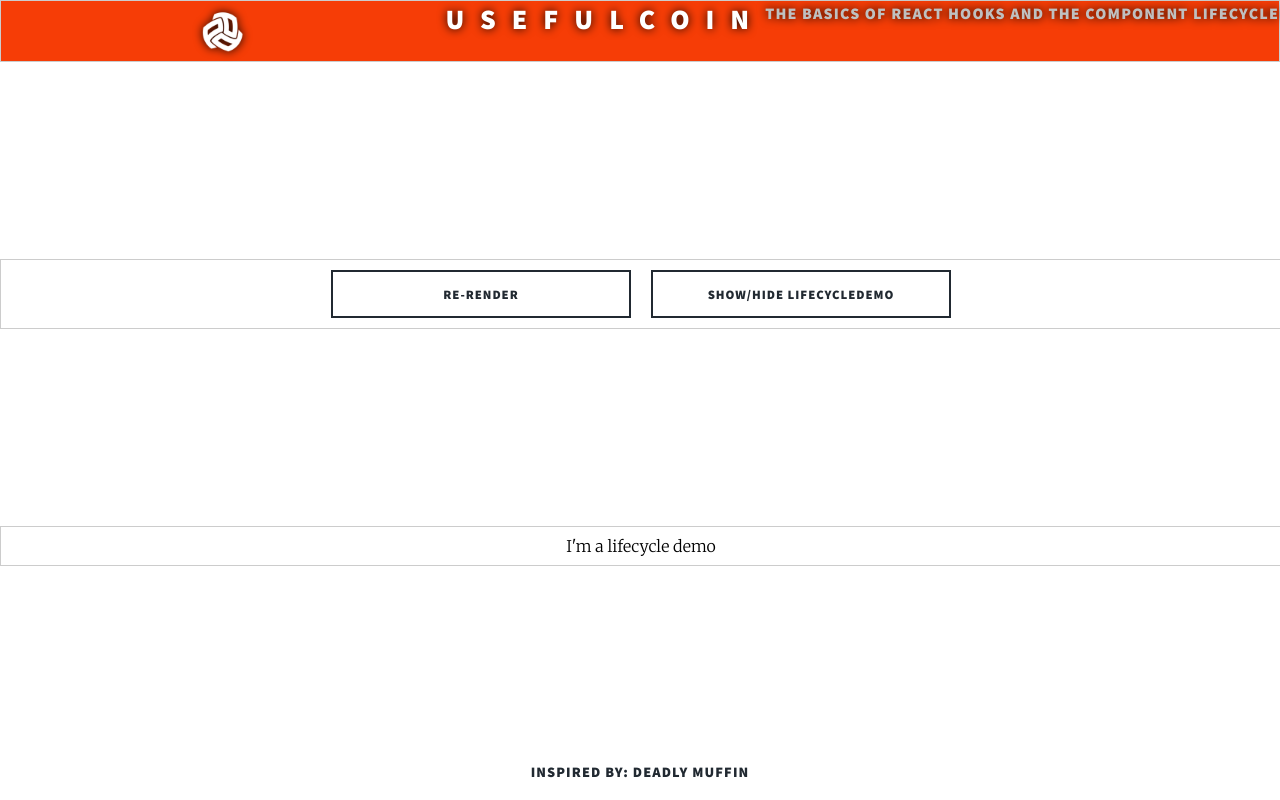
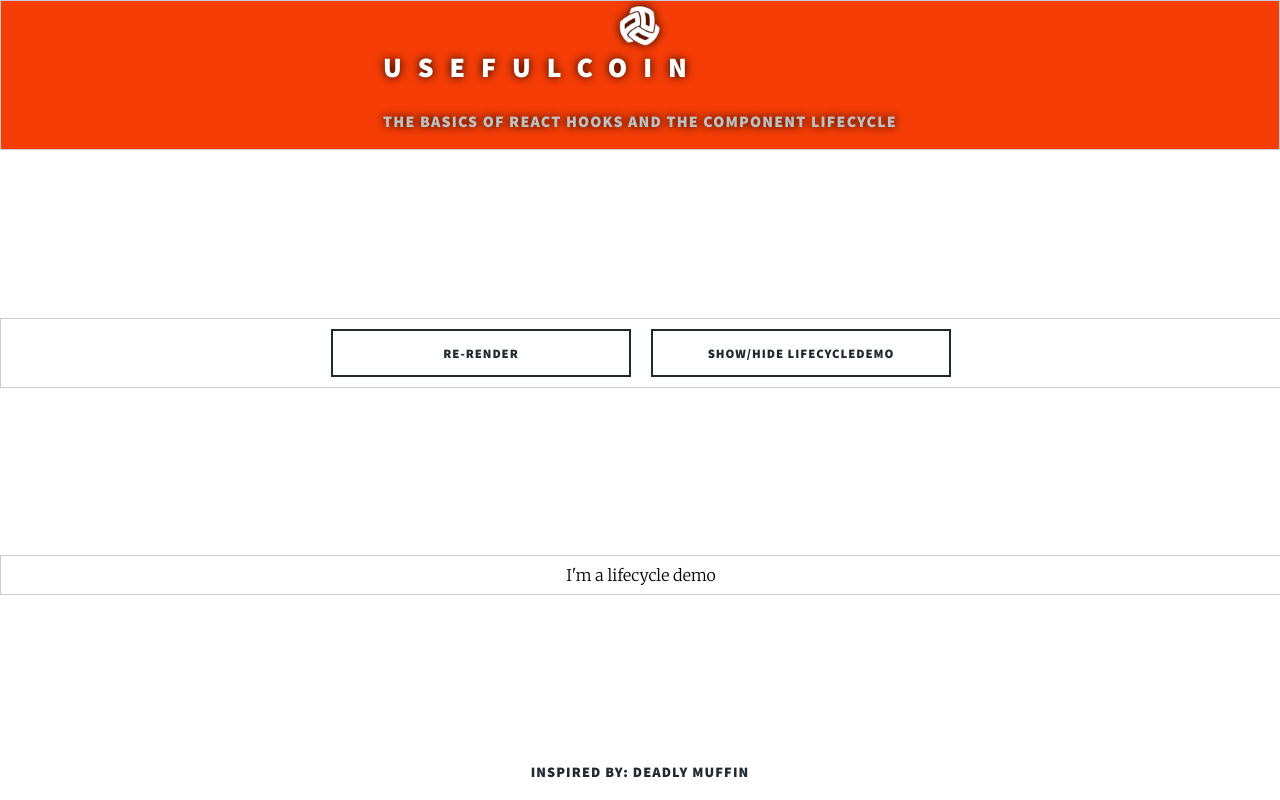
Before and after one commit to munair/react-hooks-basics, a React app: page / in a window 1280 px wide. Built offline with nearby package versions, Linux system fonts and the light colour scheme.

Commit message:
mix and mash

```diff
--- a/src/index.css
+++ b/src/index.css
@@ -30,6 +30,8 @@ body {
 	justify-content: center;
 	align-content: center;
 	background-color: rgb(246, 61, 6);
+	flex-flow: column wrap;
+	justify-content: flex-end;
 	border: 1px #ccc solid /* please remove... for design only. */
 }
 
```
